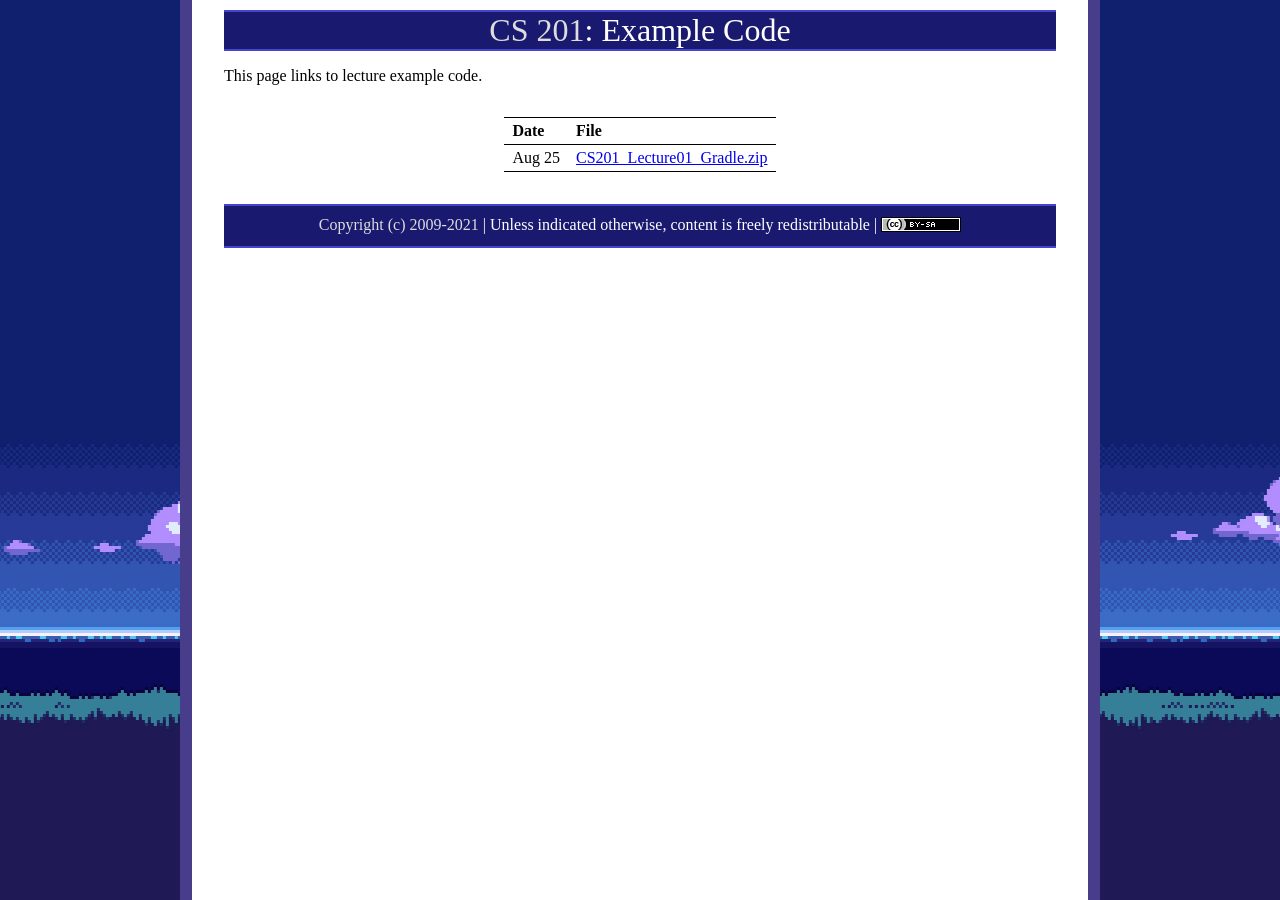
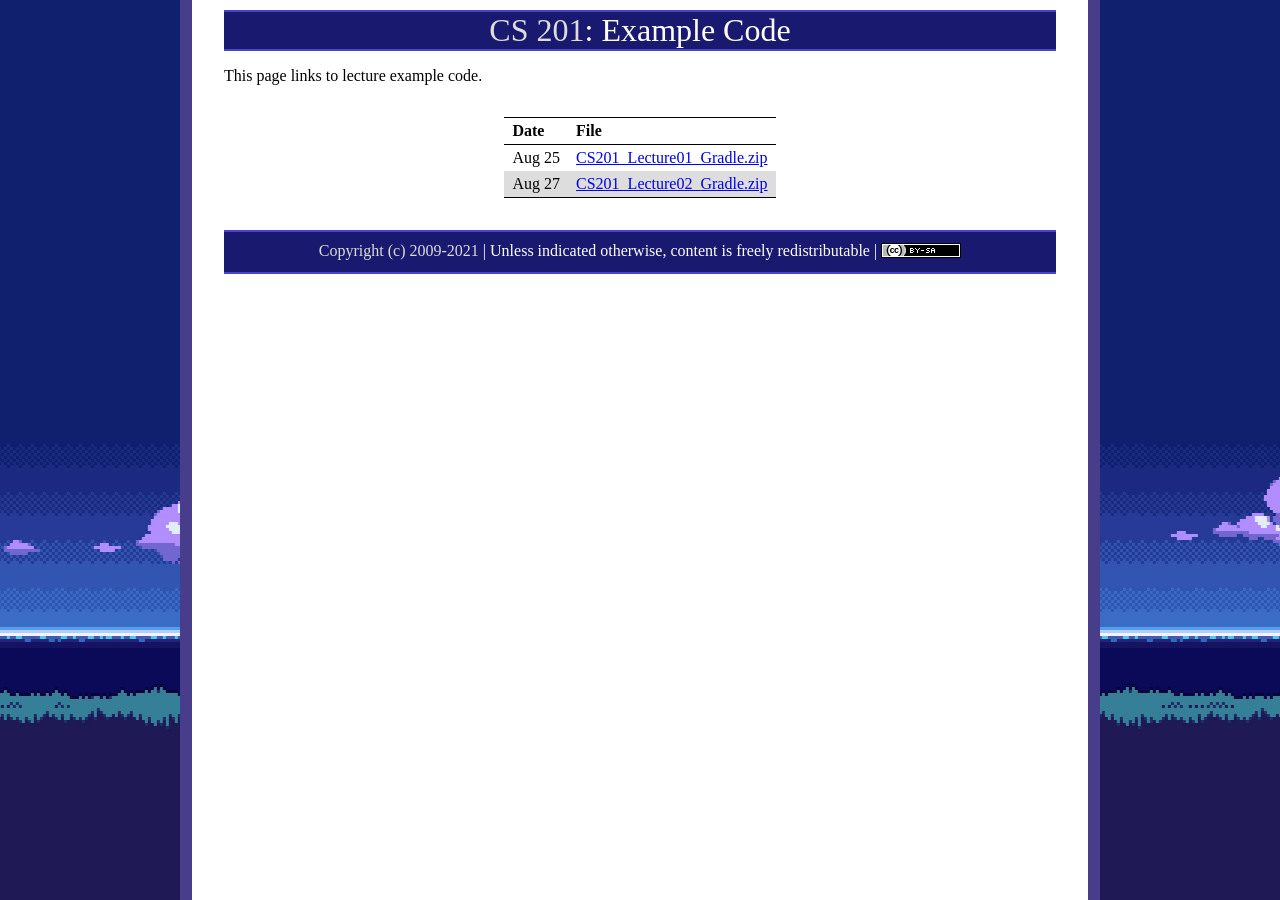
Before and after one commit to ycpcs/cs201-fall2021, a Jekyll site: the page built from examples/index.md, in a window 1280 px wide. Built offline with Jekyll 4.4.1, drawn with Linux system fonts in a browser that asks for light colours.

Commit message:
add example 2
add example 2

```diff
--- a/examples/index.md
+++ b/examples/index.md
@@ -8,6 +8,7 @@ This page links to lecture example code.
 Date     |    File
 -------- | --------------------------------
 Aug 25   | [CS201\_Lecture01\_Gradle.zip](CS201_Lecture01_Gradle.zip)
+Aug 27   | [CS201\_Lecture02\_Gradle.zip](CS201_Lecture02_Gradle.zip)
 
 <!--
 Additional examples
```
Also changed, not shown: 1 other file.
